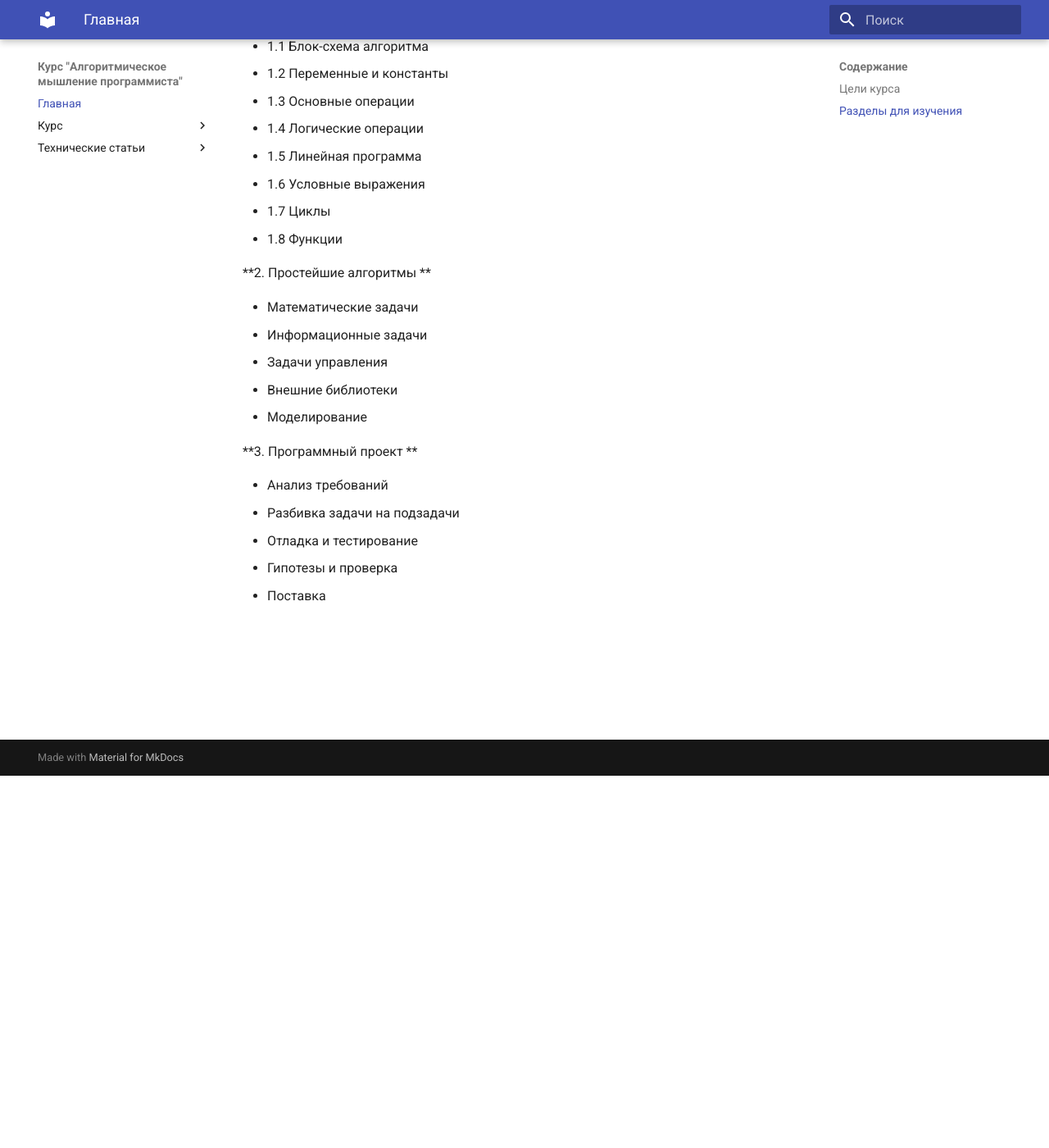
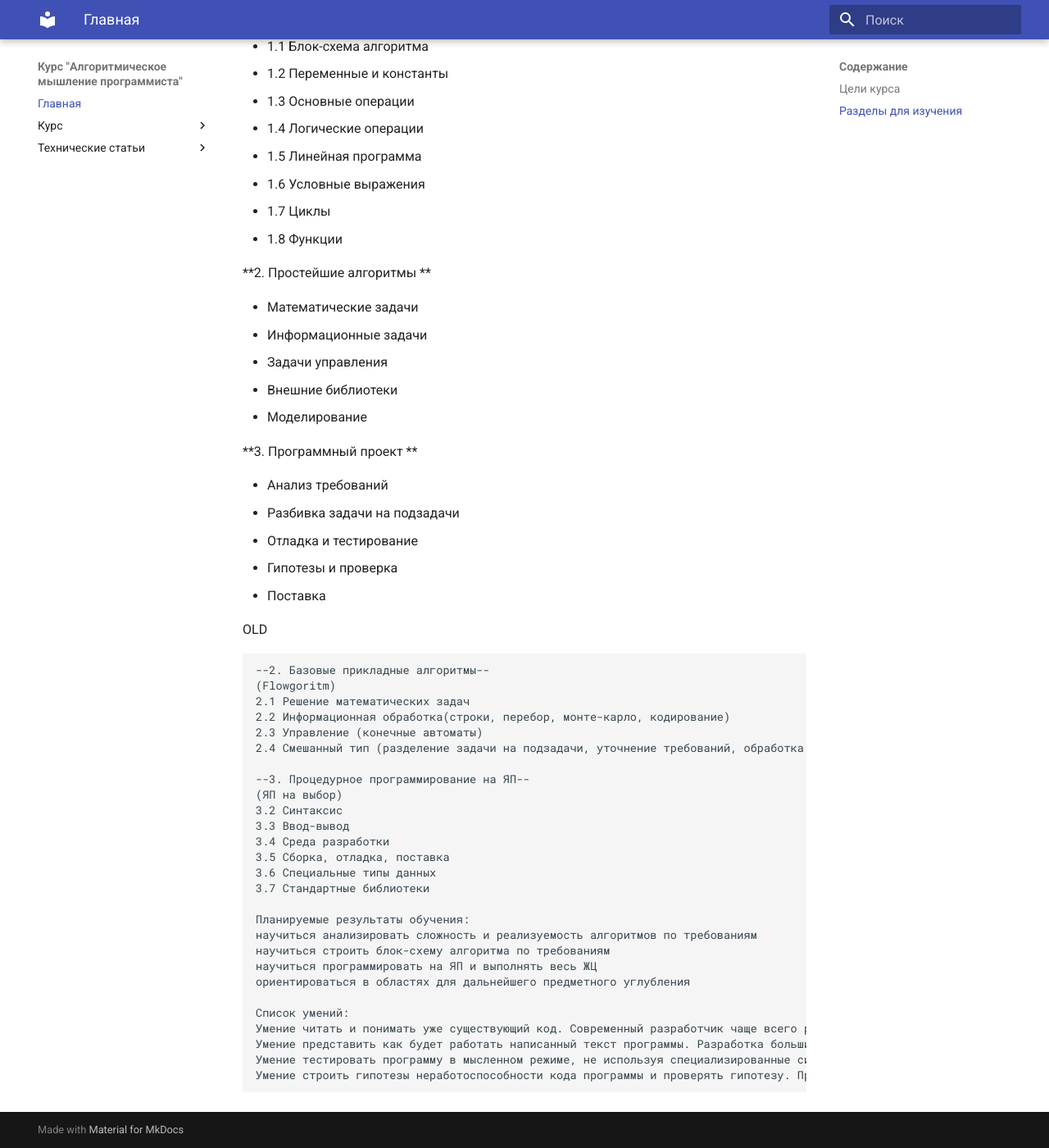
Before and after one commit to antlas1/studyprog, an MkDocs documentation site: the page built from docs/index.md, in a window 1280 px wide and 1400 px high, scrolled down 454 px. Shown: the whole window at 82% size. Built offline with MkDocs 1.6.1 and Material for MkDocs 9.7.7, drawn with Linux system fonts in a browser that asks for light colours; a script that is not in the unit is left out.

Commit message:
add results

````diff
--- a/docs/index.md
+++ b/docs/index.md
@@ -34,3 +34,35 @@
 * Отладка и тестирование
 * Гипотезы и проверка
 * Поставка
+
+
+OLD
+```
+--2. Базовые прикладные алгоритмы--
+(Flowgoritm)
+2.1 Решение математических задач
+2.2 Информационная обработка(строки, перебор, монте-карло, кодирование)
+2.3 Управление (конечные автоматы)
+2.4 Смешанный тип (разделение задачи на подзадачи, уточнение требований, обработка ошибок, отладка)
+
+--3. Процедурное программирование на ЯП--
+(ЯП на выбор)
+3.2 Синтаксис
+3.3 Ввод-вывод
+3.4 Среда разработки
+3.5 Сборка, отладка, поставка
+3.6 Специальные типы данных
+3.7 Стандартные библиотеки
+
+Планируемые результаты обучения:
+научиться анализировать сложность и реализуемость алгоритмов по требованиям
+научиться строить блок-схему алгоритма по требованиям
+научиться программировать на ЯП и выполнять весь ЖЦ
+ориентироваться в областях для дальнейшего предметного углубления
+
+Список умений:
+Умение читать и понимать уже существующий код. Современный разработчик чаще всего работает в команде или продолжает работу своих предшественников, поэтому должен уметь вычленить из существующего кода замысел автора.
+Умение представить как будет работать написанный текст программы. Разработка больших профессиональных приложений может приводить к тому, что скомпилировать код и посмотреть его работоспособность представляется не очень часто, поэтому умение мысленно запустить код на выполнение может сохранить большое число человеко-часов.
+Умение тестировать программу в мысленном режиме, не используя специализированные системы. Именно это умение позволяет еще на этапе написания программы предотвратить многочисленные ошибки. Также, составление трассировочных таблиц помогает выявить ошибку в программе, когда становится ясно, что выходные данные не совпадают с эталонными.
+Умение строить гипотезы неработоспособности кода программы и проверять гипотезу. При обнаружении ошибки в выходных данных программы часто учащиеся пытаются методом случайных изменений текста программы, подогнать решение под верный вывод. “А что если так попробовать” — такой подход свойствен начинающим программистам, не умеющим анализировать совокупность входных и выходных данных.
+```
````
